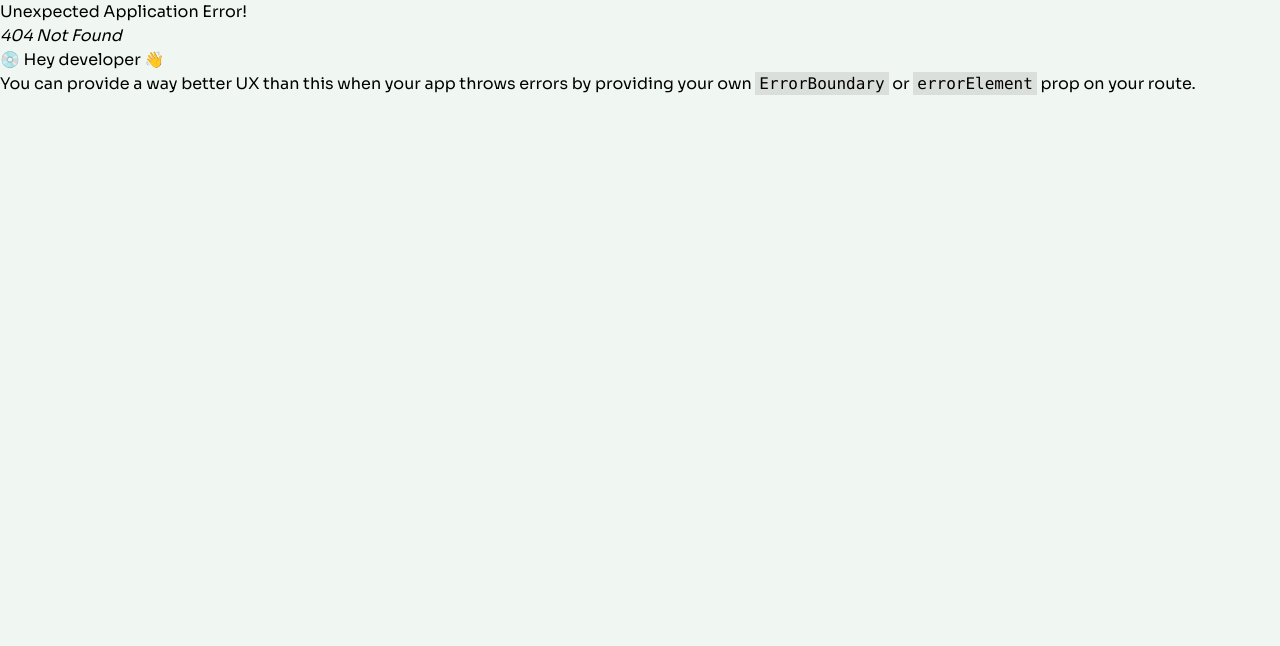
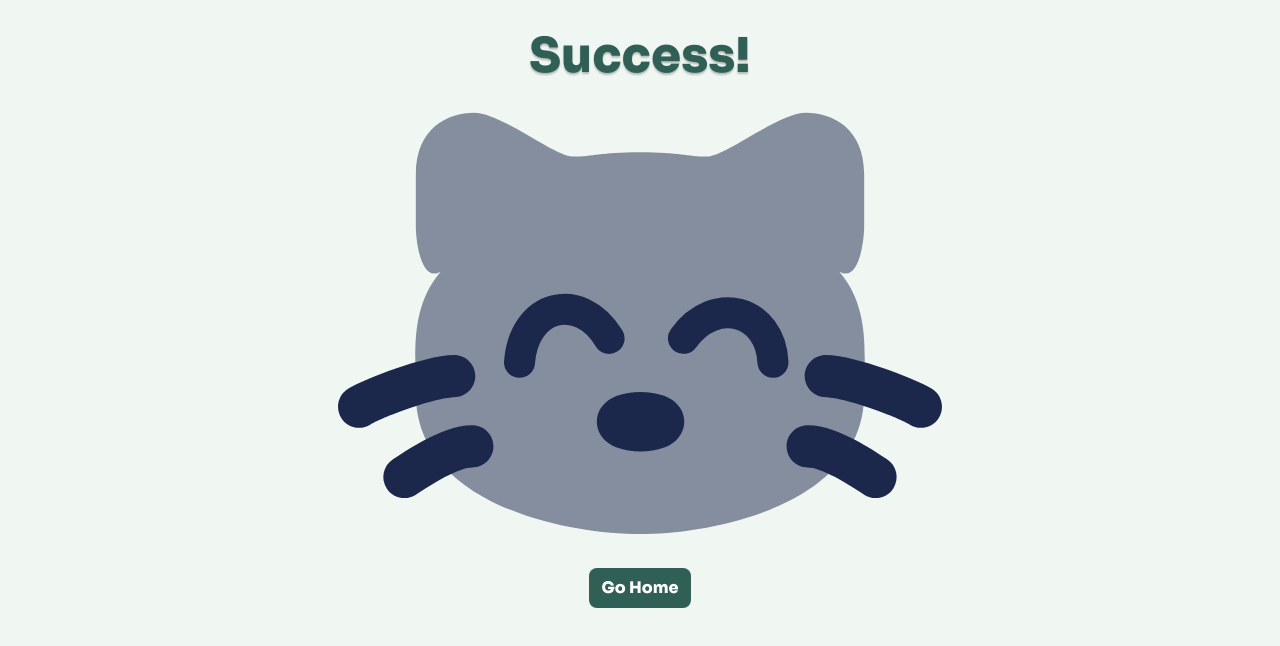
Before and after one commit to daniel-panhead/wy.ai, a React (Vite) app in the folder frontend/: page /success in a window 1280 px wide. Before the commit this address had no page. Shown: the top 646 px of the page. Built offline with nearby package versions, Linux system fonts and the light colour scheme.

Commit message:
button of mass murder

```diff
--- /dev/null
+++ b/frontend/src/components/Button.tsx
@@ -0,0 +1,8 @@
+const Button = () => {
+    return (
+        <button className="transition duration-250 ease-in-out transform hover:-translate-y-1 hover:scale-110 bg-brunswick-green rounded-lg px-3 py-2 font-extrabold text-white">Go Home</button>
+
+    );
+  }
+
+  export default Button
--- a/frontend/src/main.tsx
+++ b/frontend/src/main.tsx
@@ -5,12 +5,17 @@ import {
   RouterProvider,
 } from "react-router-dom";
 import Home from './pages/Home.tsx'
+import Success from './pages/success.tsx'
 import './index.css'
 
 const router = createBrowserRouter([
   {
     path: "/",
     element: <Home />,
+  },
+  {
+    path: "/success",
+    element: <Success />,
   },
 ]);
 
--- /dev/null
+++ b/frontend/src/pages/success.tsx
@@ -0,0 +1,16 @@
+import Logo from '../assets/success_cat.svg'
+import Button from '../components/Button'
+
+const Success = () => {
+    console.log('hi')
+    return (
+        <div className='flex flex-col p-8 items-center place-items-center gap-8'>
+            <h1 className='text-5xl font-extrabold text-brunswick-green' style={{ textShadow: '0px 2px 2px rgba(0, 0, 0, 0.25)' }}>Success!</h1>
+            <img src={Logo} alt="" className='w-1/2' />
+            <Button/>
+
+        </div>
+    )
+}
+
+export default Success
```
Also changed, not shown: frontend/src/assets/success_cat.svg (added).
